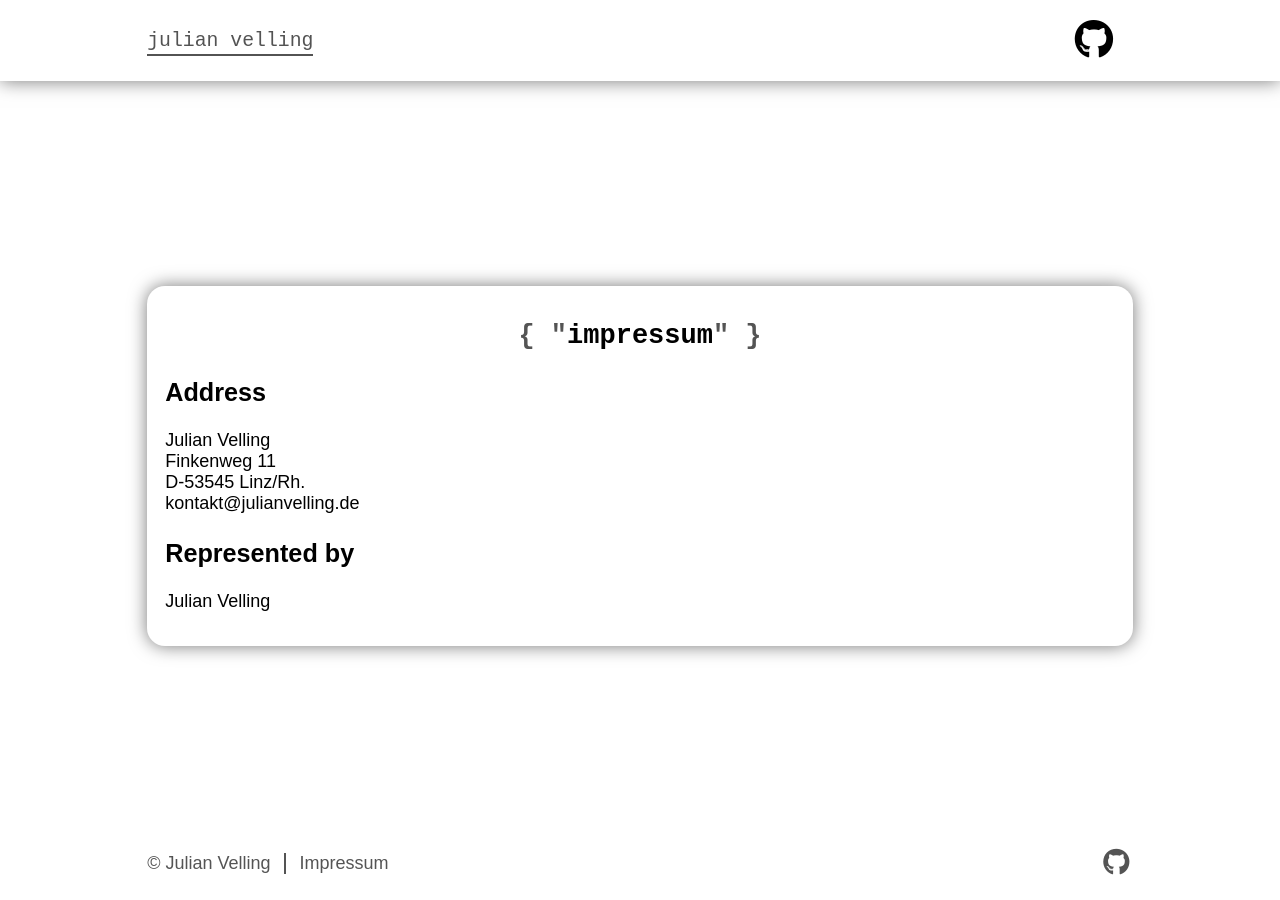
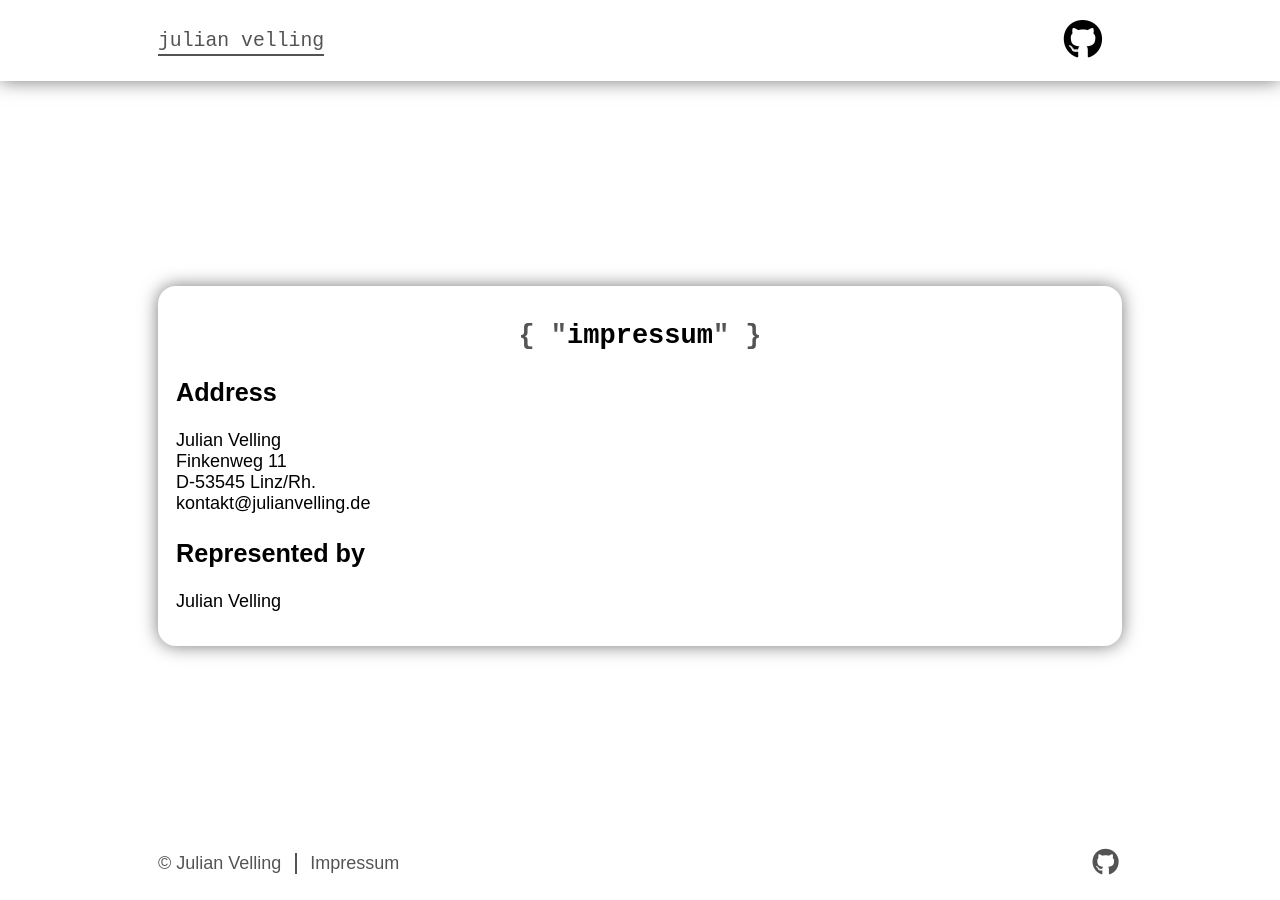
Before and after one commit to juve33/julianvelling.de, a Jekyll site: the page built from impressum.md, in a window 1280 px wide. Built offline with Jekyll 4.4.1, drawn with Linux system fonts in a browser that asks for light colours; nearby versions of some CDN libraries; our own code applies the rules of GitHub Pages for plain Markdown files.

Commit message:
fixed spacing

```diff
--- a/assets/css/header.css
+++ b/assets/css/header.css
@@ -115,7 +115,6 @@ header a[href="/"]:hover::after {
 
 header nav,
 header .social {
-    display: grid;
     align-content: center;
 }
 
@@ -168,7 +167,3 @@ header .social {
 header .social a {
     padding: .5em;
 }
-
-header .social a::after {
-    content: unset;
-}
--- a/assets/css/properties.css
+++ b/assets/css/properties.css
@@ -27,3 +27,15 @@
     --main-font: sans-serif;
     --secondary-font: monospace;
 }
+
+@media (min-width: 544px) {
+    :root {
+        --content-padding: 1.5rem;
+	}
+}
+
+@media (min-width: 1000px) {
+    :root {
+        --content-padding: 1rem;
+	}
+}
```
